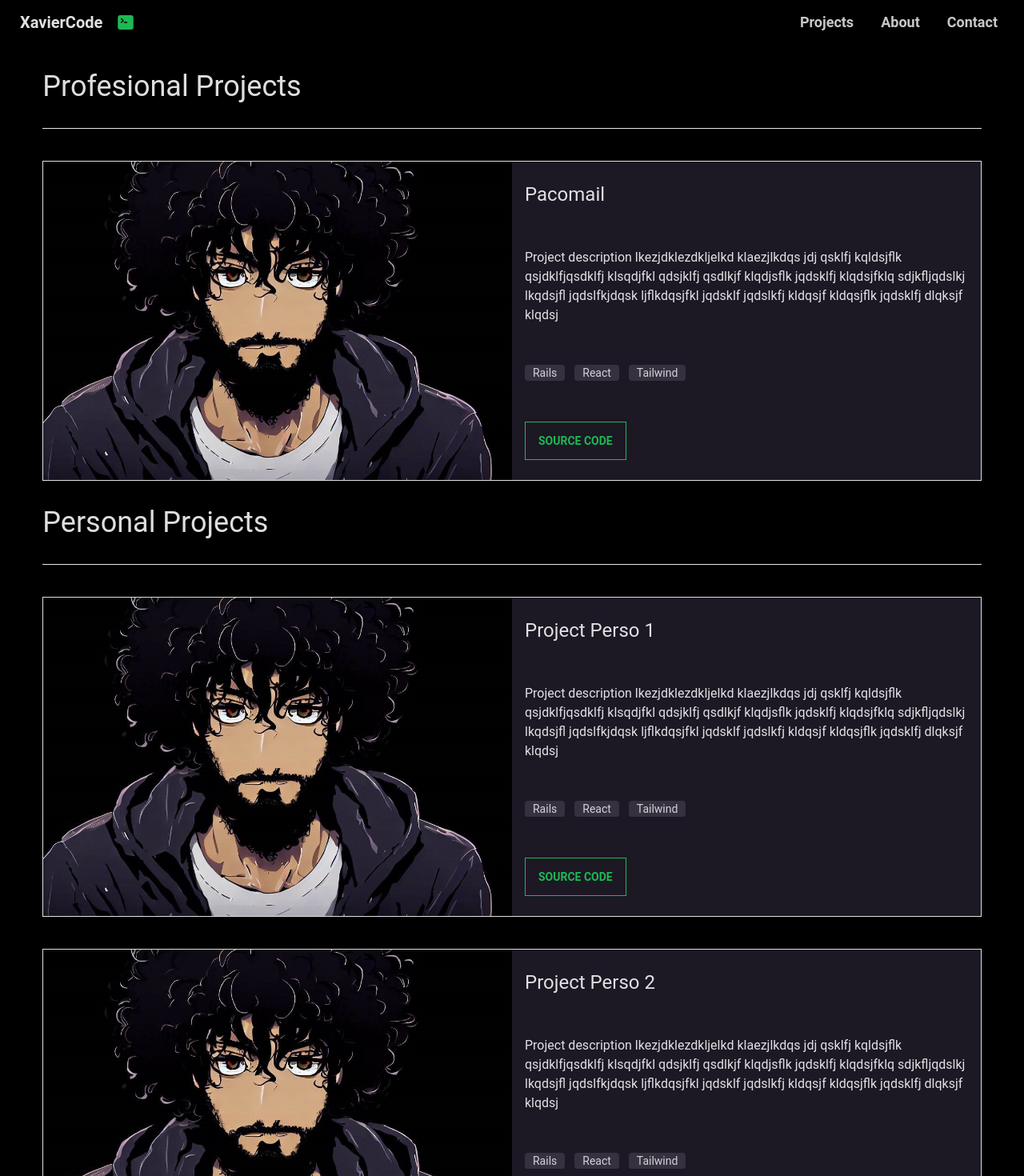
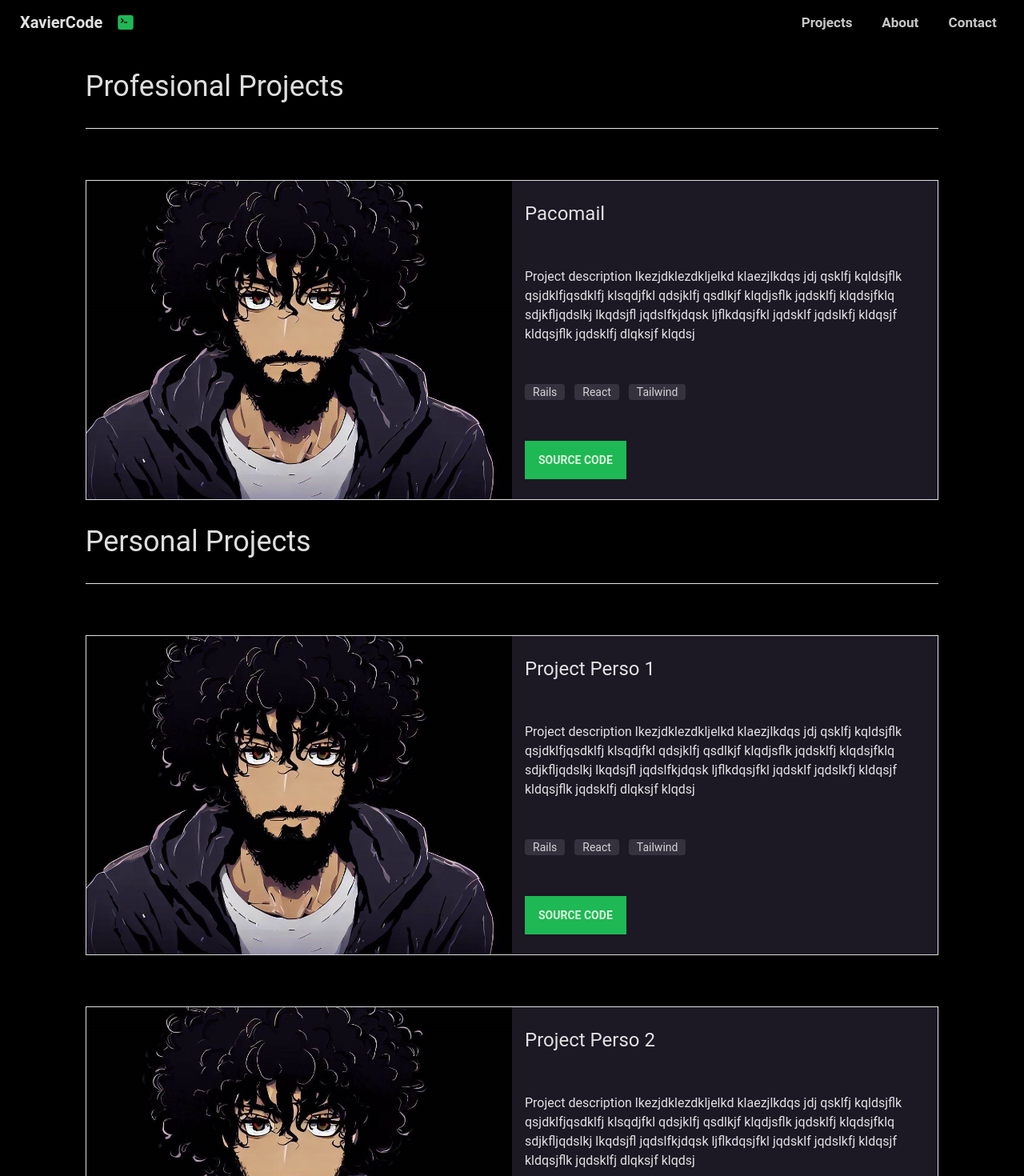
Before and after one commit to GXcode95/Portfolio, a React (Vite) app: page /projects in a window 1280 px wide. Shown: the top 1470 px of the page at 80% size. Built offline with nearby package versions, Linux system fonts and the light colour scheme.

Commit message:
wrappers

```diff
--- a/src/components/Navbar/navbar.css
+++ b/src/components/Navbar/navbar.css
@@ -11,7 +11,7 @@
   }
 
   .menu {
-    @apply flex-row gap-8;
+    @apply hidden flex-row gap-8;
 
     a {
       @apply btn normal-case no-underline text-lg;
--- a/src/components/ProjectCard/ProjectCard.jsx
+++ b/src/components/ProjectCard/ProjectCard.jsx
@@ -25,7 +25,7 @@ function ProjectCard({project}) {
         </ul>
 
         <div className='flex gap-3 flex-wrap'>
-          <a href={project.code_url} target="_blank" rel="noreferrer" className="btn btn-outline btn-primary">
+          <a href={project.code_url} target="_blank" rel="noreferrer" className="btn btn-primary">
             Source Code
           </a>
         </div>
--- a/src/components/ProjectCard/project_card.css
+++ b/src/components/ProjectCard/project_card.css
@@ -21,6 +21,9 @@
     box-shadow: 0 0 4px 0px white;
   }
 
+  .btn-primary:hover {
+    @apply text-gray-lightest;
+  }
 
   @media (min-width:950px) {
     @apply flex-row h-[400px];
--- a/src/pages/Projects/Projects.jsx
+++ b/src/pages/Projects/Projects.jsx
@@ -44,14 +44,14 @@ function Projects() {
 
   return (
     <div className="projects">
-      <section>
+      <section className="wrapper">
         <h2>Profesional Projects</h2>
         {projects.pro.map(project => {
           return <ProjectCard key={project.name} project={project}/>
         })}
       </section>
 
-      <section>
+      <section className="wrapper">
         <h2>Personal Projects</h2>
         {projects.perso.map(project => {
           return <ProjectCard key={project.name} project={project}/>
--- a/src/pages/Projects/projects.css
+++ b/src/pages/Projects/projects.css
@@ -1,12 +1,9 @@
 .projects {
 	@apply flex flex-col items-center w-screen pb-10 cursor-pointer;
 
-  section {
-    @apply flex flex-col gap-10 w-11/12;
-
-    h2 {
-      @apply text-4xl border-b py-8;
-    }
+  h2 {
+    @apply text-4xl border-b py-8;
   }
 
+
 }
--- a/src/pages/about/about.css
+++ b/src/pages/about/about.css
@@ -1,7 +1,5 @@
 .about {
 	@apply flex justify-center py-10;
-
-	.wrapper { @apply flex flex-col gap-6 w-full max-w-[320px]; }
 
 	h1 { @apply text-4xl border-b w-full min-w-[200px] py-6; }
 
@@ -32,24 +30,4 @@
 			}
 		}
 	}
-
-	/***************/
-	/***  Media  ***/
-	/***************/
-
-	@media (min-width: 500px) {
-		.wrapper { @apply max-w-[480px] gap-10; }
-	}
-
-	@media (min-width: 750px) {
-		.wrapper { @apply max-w-[720px] gap-10; }
-	}
-
-	@media (min-width: 950px) {
-		.wrapper { @apply max-w-[920px] gap-16; }
-	}
-
-	@media (min-width: 1250px) {
-		.wrapper { @apply max-w-[1100px] gap-16; }
-	}
 }
--- a/src/pages/contact/Contact.jsx
+++ b/src/pages/contact/Contact.jsx
@@ -10,6 +10,7 @@ const data = {
   template_id: '',
   user_id: '',
 }
+
 function Contact() {
   const [formData, setFormdata] = useState({
     email: "",
--- a/src/pages/contact/contact.css
+++ b/src/pages/contact/contact.css
@@ -1,7 +1,5 @@
 .contact {
 	@apply flex justify-center pt-10;
-
-	.wrapper { @apply flex flex-col gap-10 w-full max-w-[320px]; }
 
 	h1 { @apply text-4xl border-b w-full min-w-[200px] py-6; }
 
@@ -29,17 +27,7 @@
 	/***  Media  ***/
 	/***************/
 
-	@media (min-width: 500px) {
-		.wrapper { @apply max-w-[480px] gap-10; }
-	}
-
-	@media (min-width: 750px) {
-		.wrapper { @apply max-w-[720px] gap-10; }
-	}
-
 	@media (min-width:950px) {
-		.wrapper { @apply max-w-[920px] gap-16; }
-
 		form {
 			@apply flex-1;
 
@@ -50,8 +38,4 @@
 
 		aside { @apply flex-1; }
 	}
-
-	@media (min-width:1250px) {
-		.wrapper { @apply max-w-[1100px] gap-16; }
-	}
 }
--- a/src/styles/global.css
+++ b/src/styles/global.css
@@ -38,6 +38,11 @@ textarea {
 .btn-outline {
   border-radius: 0 !important;
 }
+
 .badge {
   border-radius: .2rem !important;
 }
+
+
+
+.wrapper { @apply flex flex-col gap-16 w-10/12 min-w-[320px] max-w-[1200px]; }
```
